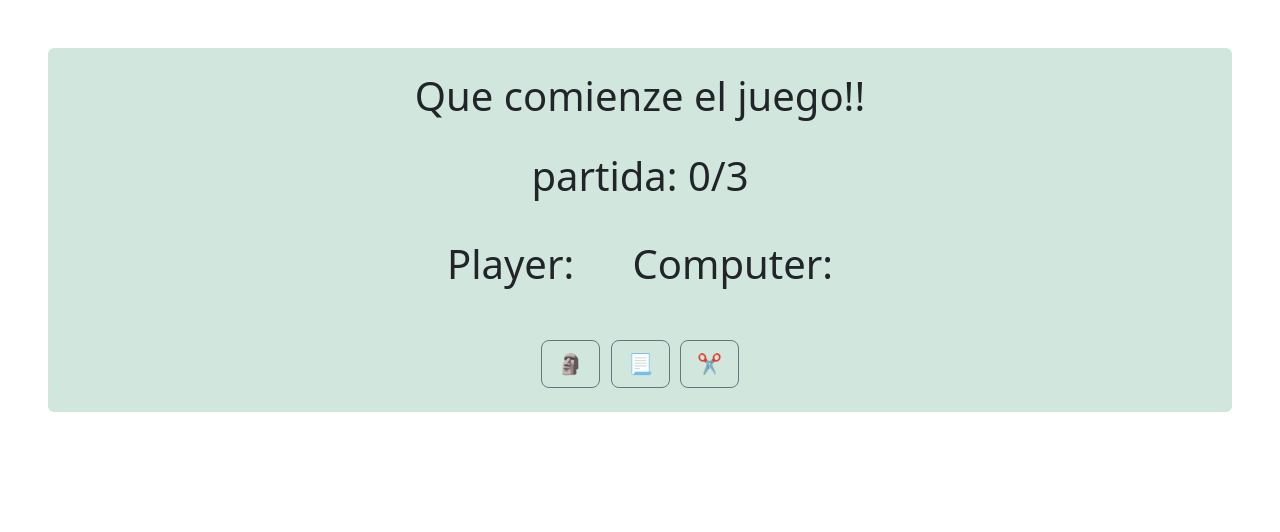
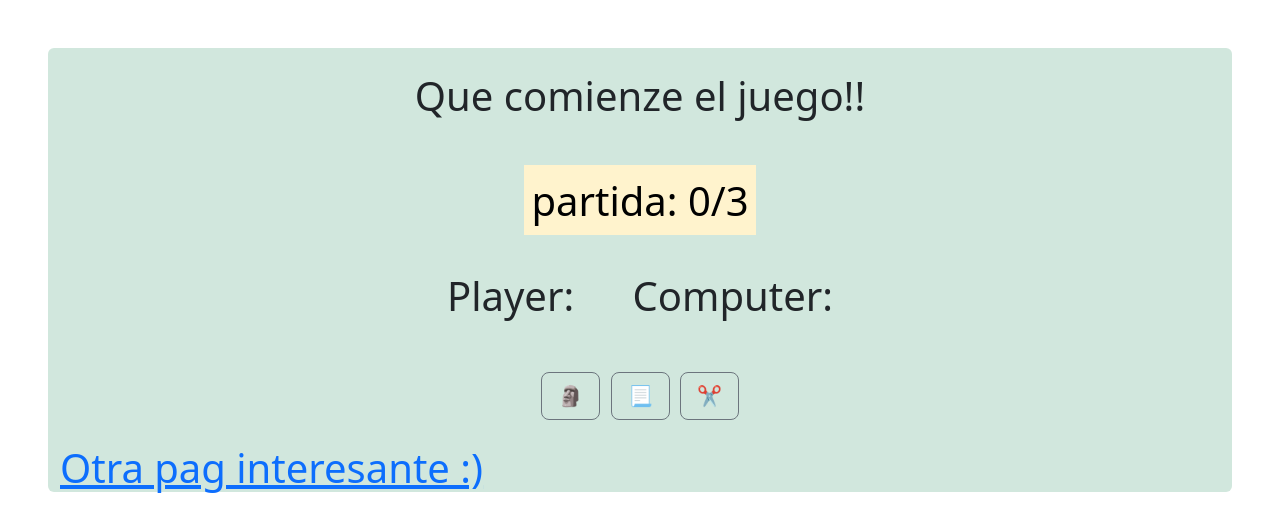
Before and after one commit to scartage/Bootcamp-javaFE, a plain HTML site: page docs/index.html in a window 1280 px wide. Both pictures are taken after a click on the button "Volver a Jugar". Drawn offline with nearby package versions, Linux system fonts and the light colour scheme.

Commit message:
adding another pag for the github pag

```diff
--- a/docs/index.html
+++ b/docs/index.html
@@ -18,7 +18,7 @@
         <div>
           <p id="game"><mark>Para jugar, pulsa algún botón :)</mark> </p>
           <button  id="reset" type="button" class="btn btn-outline-danger">Volver a Jugar</button>
-          <p id="counter"></p>
+          <div id="counter" class="p-4"></div>
 
         </div>
         <div class="p-4 display-6">
@@ -32,8 +32,11 @@
           <button  id="tig"    type="button" class="btn btn-outline-secondary btn-lg">✂️</button>
         </div>
 
+        <div class="text-start display-9">
+          <a href="../js/jquery/prove/index.html">Otra pag interesante :)</a>
+        </div>
+
     </div>
-
     <script
       src="https://cdn.jsdelivr.net/npm/bootstrap@5.3.0/dist/js/bootstrap.bundle.min.js"
       integrity="sha384-geWF76RCwLtnZ8qwWowPQNguL3RmwHVBC9FhGdlKrxdiJJigb/j/68SIy3Te4Bkz"
@@ -46,5 +49,6 @@
       crossorigin="anonymous"
     ></script>
     <script src="main.js"></script>
+
   </body>
 </html>
--- a/docs/main.js
+++ b/docs/main.js
@@ -47,8 +47,8 @@ function who_win(op_player, op_comp){
 
 function comp_game(op_player){
     $("#game").hide()
-    $("#reset").hide();;
-    document.getElementById("counter").innerHTML = `partida: ${game}/3`;
+    $("#reset").hide();
+    document.getElementById("counter").innerHTML = `<mark>partida: ${game}/3 </mark>`;
     let ind = Math.floor(Math.random() * 3);
     var em = arr[ind];
     document.getElementById("show-comp").innerHTML =  'Computer:' + em;
@@ -84,5 +84,6 @@ btn_reset.onclick = function(){
     game = 0;
     $("#game").hide();
     $("#reset").hide();
-    document.getElementById("counter").innerHTML = `partida: ${game}/3`;
+    document.getElementById("counter").innerHTML = `<mark>partida: ${game}/3 </mark>`;
+    $("#botones").show();
 }
```
